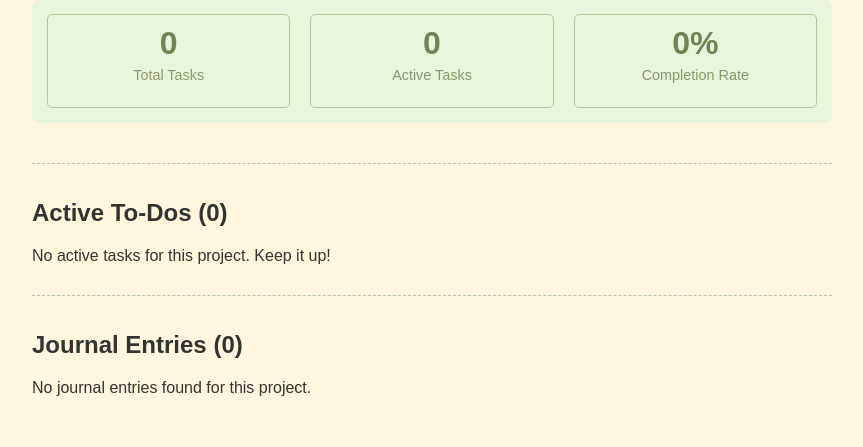
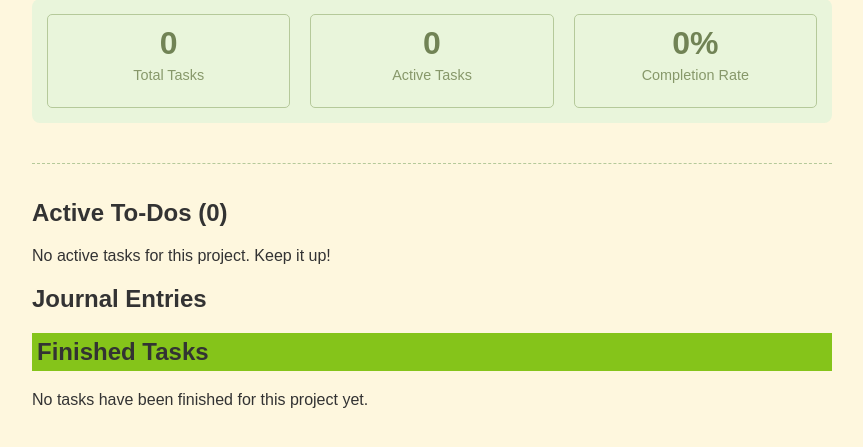
Before and after one commit to krgirard33/ProjectEcho, a Flask app: a page that uses templates/base.html in a window 1280 px wide. Shown: the part 160-607 px from the top of the page, without its empty margins (208-1071 px from the left). Run offline with Flask 3, Linux system fonts and the light colour scheme; tables that the repository leaves empty hold one stand-in row (values such as "Sample post").

Commit message:
Project Dashboard: Added finished task to Project Dashboard, entries are separated by date, and each date has Elapsed Time for that date/project on it.

```diff
--- a/app.py
+++ b/app.py
@@ -18,6 +18,7 @@
 # Set the app up as a package
 app = Flask(__name__)
 DB_NAME = 'journal.db'
+app.config['SECRET_KEY'] = 'a-super-secret-key-for-sessions'
 
 # --- Database Functions ---
 def get_db_connection():
@@ -31,20 +32,11 @@
         CREATE TABLE IF NOT EXISTS entries (
             id INTEGER PRIMARY KEY AUTOINCREMENT,
             timestamp TEXT NOT NULL,
-            content TEXT NOT NULL
+            content TEXT NOT NULL,
+            duration_minutes INTEGER,
+            project TEXT
         );
     ''')
-
-    """conn.execute('''
-        ALTER TABLE entries ADD COLUMN duration_minutes INTEGER;
-    ''')"""
-
-    # Add the 'project' column if it doesn't exist
-    try:
-        conn.execute("ALTER TABLE entries ADD COLUMN project TEXT;")
-    except sqlite3.OperationalError:
-        # This will fail if the column already exists, which is fine
-        pass
 
     conn.execute('''
         CREATE TABLE IF NOT EXISTS todos (
@@ -63,9 +55,20 @@
         CREATE TABLE IF NOT EXISTS projects (
             id INTEGER PRIMARY KEY AUTOINCREMENT,
             name TEXT NOT NULL UNIQUE,
-            is_active BOOLEAN NOT NULL DEFAULT 1 -- 1 for active, 0 for inactive
+            is_active BOOLEAN NOT NULL DEFAULT 1, -- 1 for active, 0 for inactive
+            charging_code TEXT NOT NULL
         );
     ''')
+
+    # Add a new column if it doesn't exist
+    try:
+        conn.execute('''
+        ALTER TABLE projects ADD COLUMN charging_code TEXT;
+        ''')
+    except sqlite3.OperationalError:
+        # This will fail if the column already exists, which is fine
+        pass
+
     conn.close()
 
 # Jinja Filter for Entry Formatting
@@ -177,12 +180,7 @@
     # Get entries from the last 14 days
     fourteen_days_ago = datetime.datetime.now() - datetime.timedelta(days=14)
     cutoff_timestamp = fourteen_days_ago.strftime('%Y-%m-%d %H:%M:%S')
-    """
-    entries = conn.execute(
-        'SELECT * FROM entries WHERE timestamp >= ? ORDER BY timestamp ASC',
-        (cutoff_timestamp,)
-    ).fetchall()
-    """
+
     entries = conn.execute(
         'SELECT *, duration_minutes FROM entries WHERE timestamp >= ? ORDER BY timestamp ASC',
         (cutoff_timestamp,)
--- a/static/scripts.js
+++ b/static/scripts.js
@@ -12,3 +12,12 @@
         });
     });
 });
+
+function toggleEntries(headerElement) {
+    // Finds the next sibling element with the class 'entries-content-wrapper'
+    const wrapper = headerElement.nextElementSibling;
+
+    if (wrapper && wrapper.classList.contains('entries-content-wrapper')) {
+        wrapper.classList.toggle('hidden');
+    }
+}
--- a/static/style.css
+++ b/static/style.css
@@ -296,6 +296,11 @@
     background-color: white;
 }
 
+.finished-tasks-list {
+    list-style-type: none;
+    padding: 0;
+}
+
 .item-details {
     display: flex;
     align-items: center;
@@ -443,7 +448,7 @@
         background-color: #E9F5DB;
     }
 
-/* --- 11. PROJECT MANAGEMENT STYLES (NEW SECTION) --- */
+/* --- 11. PROJECT MANAGEMENT STYLES --- */
 .project-table {
     width: 100%;
     border-collapse: collapse;
@@ -467,6 +472,10 @@
     font-style: italic;
 }
 
+.entries-content-wrapper.hidden {
+    display: none;
+}
+
 .status-badge {
     padding: 4px 8px;
     border-radius: 4px;
@@ -484,7 +493,7 @@
     color: #555;
 }
 
-
+/* --- 12. EXPORT DATA --- */
 .export-form-container {
     max-width: 400px;
     margin: 50px auto;
@@ -495,7 +504,6 @@
     text-align: center;
 }
 
-/* --- 12. EXPORT DATA --- */
 .export-form-container input[type="date"],
 .export-form-container button {
     width: 100%;
--- a/templates/base.html
+++ b/templates/base.html
@@ -12,7 +12,7 @@
             <a href="{{ url_for('index') }}">Home</a>
             <a href="{{ url_for('calendar_bp.calendar_view') }}">Calendar</a>
             <a href="{{ url_for('todo_bp.todo') }}">Todo</a>
-            <a href="{{ url_for('projects_bp.manage_projects') }}">Projects</a>
+            <a href="{{ url_for('projects_bp.projects') }}">Projects</a>
             <a href="{{ url_for('export_data_bp.export_data') }}">Export</a>
             <a href="{{ url_for('instructions') }}">User Guide</a>
         </nav>
--- a/templates/day_view.html
+++ b/templates/day_view.html
@@ -63,7 +63,7 @@
 <div class="finished-tasks-section">
     <h2>Finished Tasks</h2>
     {% if finished_todos %}
-    <ul class="finished-tasks-list" style="list-style-type: none; padding: 0;">
+    <ul class="finished-tasks-list">
         {% for todo in finished_todos %}
         <li class="finished-todo-item">
             <a href="{{ url_for('todo_bp.edit_todo', item_id=todo.id) }}" class="edit-link">✏️</a>
--- a/templates/edit_project.html
+++ b/templates/edit_project.html
@@ -7,6 +7,8 @@
 <form method="post">
     <label for="name">Project Name:</label>
     <input type="text" id="name" name="name" value="{{ project.name }}" required class="project-input-edit"><br>
+    <label for="charging_code">Charging Code:</label>
+    <input type="text" name="charging_code" value="{{charging_code}}" class="project-input-edit"><br>
 
     <label for="is_active">Status:</label>
     <input type="checkbox" id="is_active" name="is_active" {% if project.is_active %}checked{% endif %}>
@@ -16,6 +18,6 @@
 </form>
 
 <p style="margin-top: 20px;">
-    <a href="{{ url_for('projects_bp.manage_projects') }}">← Back to Project List</a>
+    <a href="{{ url_for('projects_bp.projects') }}">← Back to Project List</a>
 </p>
 {% endblock %}
--- a/templates/project_dashboard.html
+++ b/templates/project_dashboard.html
@@ -42,33 +42,63 @@
     {% endif %}
 </div>
 
-<div class="dashboard-section">
-    <h2>Journal Entries ({{ entries | length }})</h2>
-    {% if entries %}
+<div class="journal-entries-container">
+    <h2>Journal Entries</h2>
+    {% for date_str, entries in entries_by_date %}
+
+    <div class="date-section">
+        {% set total_minutes = daily_project_totals[date_str] %}
+        {% set total_hours = total_minutes // 60 %}
+        {% set total_minutes_remaining = total_minutes % 60 %}
+
+        <h2 class="date-header" onclick="toggleEntries(this)">
+            <span>{{ date_str }}</span>
+            {% if total_minutes > 0 %}
+            <span class="total-time-display">
+                {% if total_hours > 0 %}{{ total_hours }}h {% endif %}{{ total_minutes_remaining }}min
+            </span>
+            {% endif %}
+        </h2>
+        <div class="entries-content-wrapper {% if loop.index0 > 0 %}hidden{% endif %}">
             <ul class="entries-list" style="list-style-type: none; padding: 0;">
                 {% for entry in entries %}
                 <li class="entry">
                     <a href="{{ url_for('calendar_bp.edit', entry_id=entry.id) }}" class="edit-link">✏️</a>
                     <span class="entry-content-wrapper">
                         <span class="timestamp">{{ entry.timestamp.split(' ')[1] }}</span>
-
-                {% if entry.project %}
-                <a href="{{ url_for('projects_bp.project_dashboard', project_name=entry.project) }}" class="project-dashboard-link">
-                    <span class="entry-project">[{{ entry.project }}]</span>
-                </a>
+                        {% if entry.duration_minutes %}
+                        {% set hours = entry.duration_minutes // 60 %}
+                        {% set minutes = entry.duration_minutes % 60 %}
+                        <span class="time-elapsed">
+                            +{% if hours > 0 %}{{ hours }}h {% endif %}{{ minutes }}min
+                        </span>
                         {% endif %}
 
                         - {{ entry.content | format_entry | safe }}
-
-                {% if entry.time_elapsed %}
-                <span class="time-elapsed">({{ entry.time_elapsed }})</span>
-                {% endif %}
                     </span>
                 </li>
                 {% endfor %}
             </ul>
+        </div>
+        {% endfor %}
+    </div>
+
+    <div class="finished-tasks-section">
+        <h2>Finished Tasks</h2>
+        {% if finished_todos %}
+        <ul class="finished-tasks-list">
+            {% for todo in finished_todos %}
+            <li class="finished-todo-item">
+                <a href="{{ url_for('todo_bp.edit_todo', item_id=todo.id) }}" class="edit-link">✏️</a>
+
+                <!--<span class="entry-content-wrapper finished-todo-content">-->
+                - {{ todo.item_html | safe }}
+                <!--</span>-->
+            </li>
+            {% endfor %}
+        </ul>
         {% else %}
-    <p>No journal entries found for this project.</p>
+        <p class="no-tasks-message">No tasks have been finished for this project yet.</p>
         {% endif %}
     </div>
 
```
Also changed, not shown: calendar_app.py (+0 -8 lines), projects_bp.py (+42 -11 lines), templates/projects.html (+9 -1 lines). Lines whose indentation alone changed are shown as unchanged.
